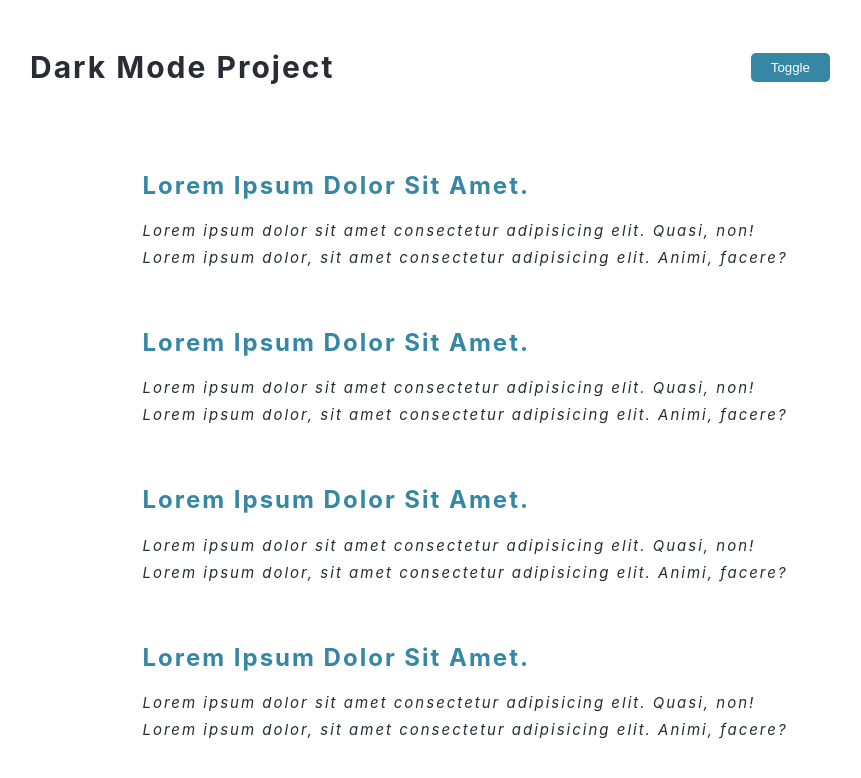
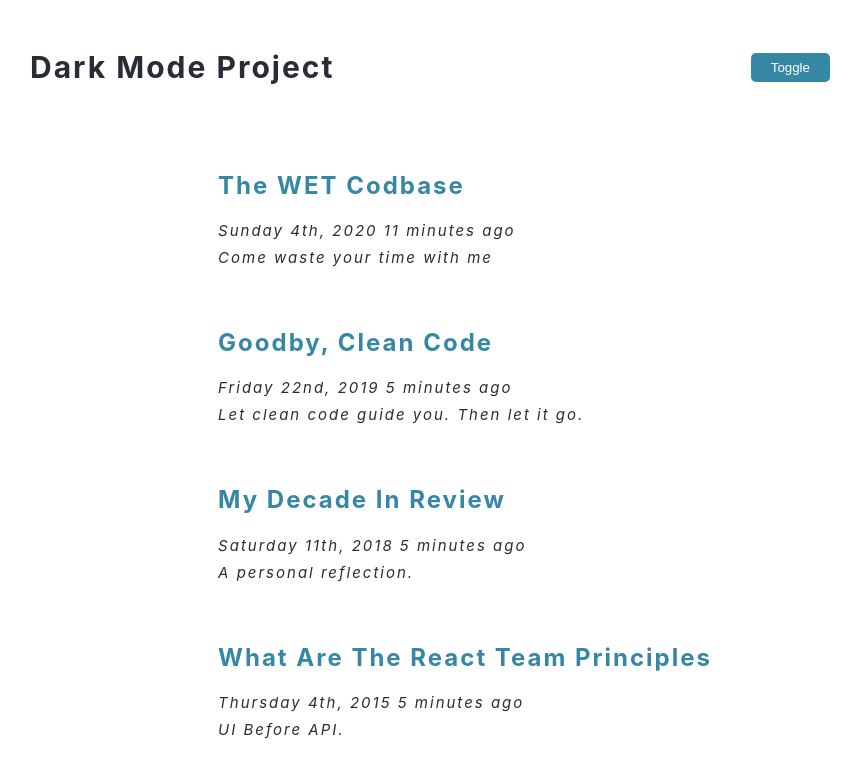
Before and after one commit to DoanhTran03/react-projects, a React (Vite) app: page / in a window 1280 px wide. Shown: the top 778 px of the page, without its empty margins (210-1071 px from the left). Built offline with nearby package versions, Linux system fonts and the light colour scheme.

Commit message:
Add comments data to DarkMode component

```diff
--- a/package.json
+++ b/package.json
@@ -10,6 +10,7 @@
     "preview": "vite preview"
   },
   "dependencies": {
+    "moment": "^2.29.4",
     "react": "^18.2.0",
     "react-dom": "^18.2.0"
   },
--- a/src/components/DarkMode.tsx
+++ b/src/components/DarkMode.tsx
@@ -10,7 +10,7 @@ const DarkMode = () => {
             <button>Toggle</button>
         </div>
         <div className="darkMode__content">
-            {comments.map(comment => <InfoCard></InfoCard>)}
+            {comments.map(comment => <InfoCard key={comment.id} id={comment.id} title={comment.title} date={comment.date} length={comment.length} snippet={comment.snippet}></InfoCard>)}
         </div>
     </div>
   )
--- a/src/components/InfoCard.tsx
+++ b/src/components/InfoCard.tsx
@@ -1,3 +1,5 @@
+import moment from "moment"
+
 interface Props {
     id: number,
     title: string,
@@ -6,12 +8,14 @@ interface Props {
     snippet: string
 }
 
-const InfoCard = () => {
+const InfoCard = ({title,date,length,snippet} : Props) => {
+
+
   return (
     <div className='infoCard'>
-        <h3>Lorem ipsum dolor sit amet.</h3>
-        <p>Lorem ipsum dolor sit amet consectetur adipisicing elit. Quasi, non!</p>
-        <p>Lorem ipsum dolor, sit amet consectetur adipisicing elit. Animi, facere?</p>
+        <h3>{title}</h3>
+        <p>{`${moment(date).format('dddd Do, YYYY')} ${length} minutes ago`}</p>
+        <p>{snippet}</p>
     </div>
   )
 }
--- a/src/index.css
+++ b/src/index.css
@@ -7,6 +7,19 @@
 *,*::after,*::before {
   box-sizing: border-box;
   margin: 0;
+}
+/*----Color mode----*/
+.light-theme {
+  --primary-color: #fff;
+  --secondary-color: #c1dff0;
+  --secondary-color-2: #3587A4;
+  --accent-color: rgb(40, 44, 53);
+}
+.dark-theme {
+  --primary-color: ##282c35;
+  --secondary-color: #3587A4;
+  --secondary-color-2: #c1dff0;
+  --accent-color: #fff;
 }
 /*----Typography----*/
 html {
@@ -38,7 +51,6 @@ p {
 .infoCard {
   padding: 2rem 3rem 3rem 10rem ;
   max-width: fit-content;
-  margin: 0 auto;
   display: flex;
   flex-direction: column;
   justify-content: flex-start;
@@ -67,3 +79,11 @@ p {
   padding: 7px 20px;
   border-radius: 5px;
 }
+.darkMode__content {
+  width: fit-content  ;
+  display: flex;
+  flex-direction: column;
+  justify-content: center;
+  align-items: flex-start;
+  margin: 0 auto;
+}
```
Also changed, not shown: 1 other file (tests, documents, lock files or other folders).
